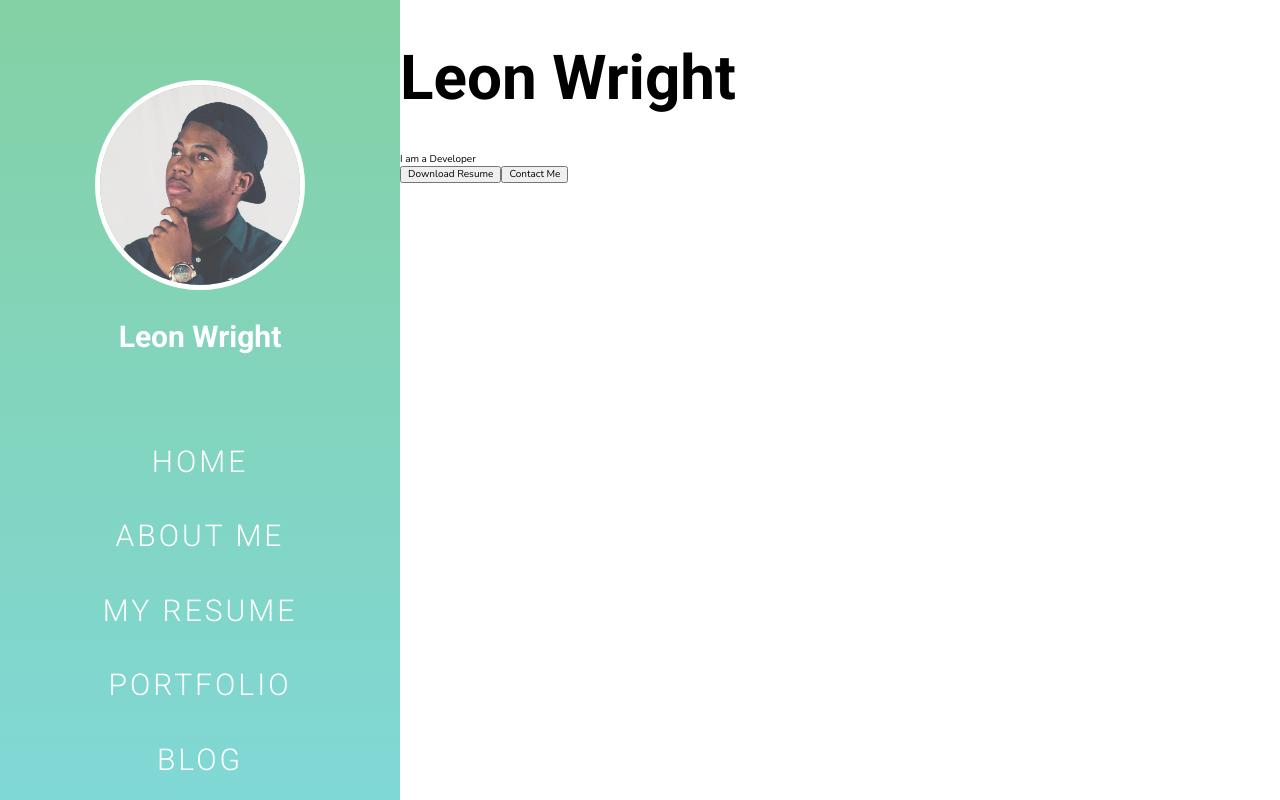
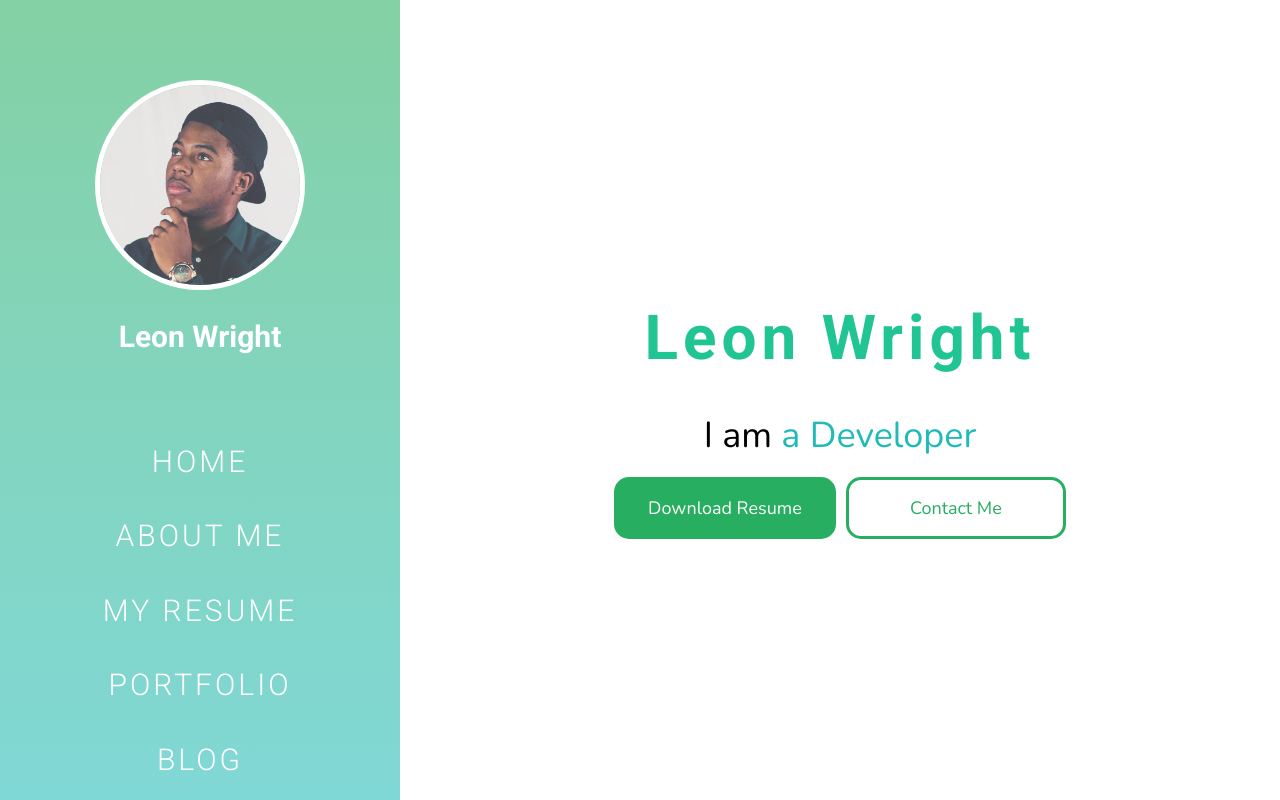
Before and after one commit to nerderbur-tech/nerderbur.techv1, a Gatsby site: page / in a window 1280 px wide. Built offline with nearby package versions, Linux system fonts and the light colour scheme; Gatsby itself is replaced by a stand-in of ours.

Commit message:
added everything.

```diff
--- /dev/null
+++ b/src/components/default-button.js
@@ -0,0 +1,35 @@
+import styled from "styled-components"
+import { device } from "../devices"
+
+export const DefaultBtn = styled.button`
+  cursor: pointer;
+  font-size: 1.2rem;
+  background: linear-gradient(
+    to right,
+    var(--primary-color),
+    var(--primary-color)
+  );
+  color: #fff;
+  padding: 1.6rem 2.2rem;
+  border: none;
+  border-radius: 15px;
+
+  @media ${device.md} {
+    font-size: 1.8rem;
+    padding: 2.1rem 3.4rem;
+  }
+`
+export const DefaultBtnOutline = styled.button`
+  cursor: pointer;
+  font-size: 1.2rem;
+  border-radius: 15px;
+  background: none;
+  border: 0.3rem solid var(--primary-color);
+  padding: 1.3rem 2.2rem;
+  color: var(--primary-color);
+
+  @media ${device.md} {
+    font-size: 1.8rem;
+    padding: 1.8rem 3.4em;
+  }
+`
--- a/src/components/default-layout.js
+++ b/src/components/default-layout.js
@@ -192,7 +192,13 @@ const DefaultLayout = ({ children }) => {
             </Navigation>
           </SiteNav>
         </NavbarContainer>
-        <div className="page-content">{children}</div>
+        <div
+          style={{
+            height: "100%",
+          }}
+        >
+          {children}
+        </div>
       </Container>
     </>
   )
--- a/src/pages/index.js
+++ b/src/pages/index.js
@@ -1,25 +1,67 @@
 import React from "react"
 import DefaultLayout from "../components/default-layout"
 import SEO from "../components/seo"
+
+import styled from "styled-components"
+import { device } from "../devices"
+
+import { DefaultBtn, DefaultBtnOutline } from "../components/default-button"
+
+const Container = styled.div`
+  height: 100%;
+  display: flex;
+  flex-direction: column;
+  align-items: center;
+  justify-content: center;
+  text-align: center;
+  width: 100%;
+
+  margin-bottom: 1.5rem;
+  animation-name: moveInLeft;
+  animation-duration: 1s;
+  animation-timing-function: ease-out;
+`
+
+const DeveloperName = styled.h1`
+  color: var(--primary-color-1);
+`
+
+const SubHeading = styled.span`
+  display: block;
+  font-size: 2.2rem;
+  animation-name: moveInRight;
+  animation-duration: 1s;
+  animation-timing-function: ease-out;
+
+  @media ${device.md} {
+    font-size: 3.6rem;
+  }
+`
 
 const HomePage = () => {
   return (
     <DefaultLayout>
       <SEO title="Home" />
-      <div className="container">
+      <Container>
         <div className="intro">
-          <h1 className="font-primary-1 spaced-heading site-heading">
+          <DeveloperName className="spaced-heading site-heading">
             Leon Wright
-          </h1>
-          <span className="sub-heading">
+          </DeveloperName>
+          <SubHeading className="sub-heading">
             I am <span className="font-accent">a Developer</span>
-          </span>
+          </SubHeading>
         </div>
-        <div className="cta">
-          <button className="btn btn-default">Download Resume</button>
-          <button className="btn btn-default-outline">Contact Me</button>
+        <div
+          style={{
+            marginTop: "2rem",
+          }}
+        >
+          <DefaultBtn>Download Resume</DefaultBtn>
+          <DefaultBtnOutline style={{ marginLeft: "1rem" }}>
+            Contact Me
+          </DefaultBtnOutline>
         </div>
-      </div>
+      </Container>
     </DefaultLayout>
   )
 }
--- a/src/typography.css
+++ b/src/typography.css
@@ -1,4 +1,10 @@
 @import url("https://fonts.googleapis.com/css?family=Nunito:300,400,600,700|Roboto:300,400,700&display=swap");
+
+:root {
+  --primary-color: #27ae60;
+  --primary-color-1: #21c493;
+  --accent-color: #20bab7;
+}
 
 body {
   font-family: "Nunito", sans-serif;
@@ -22,3 +28,19 @@ h1 {
     font-size: 6.2rem;
   }
 }
+
+.font-primary {
+  color: var(--primary-color);
+}
+
+.font-primary-1 {
+  color: var(--primary-color-1);
+}
+
+.font-accent {
+  color: var(--accent-color);
+}
+
+.spaced-heading {
+  letter-spacing: 5px;
+}
```
